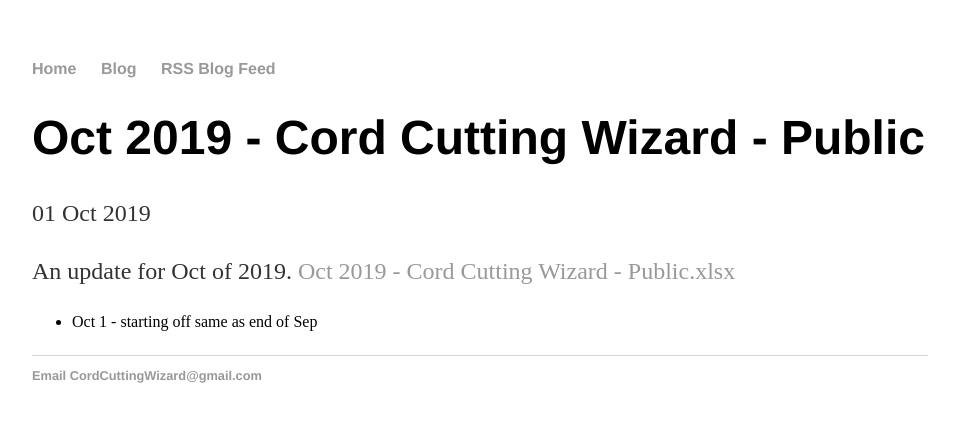
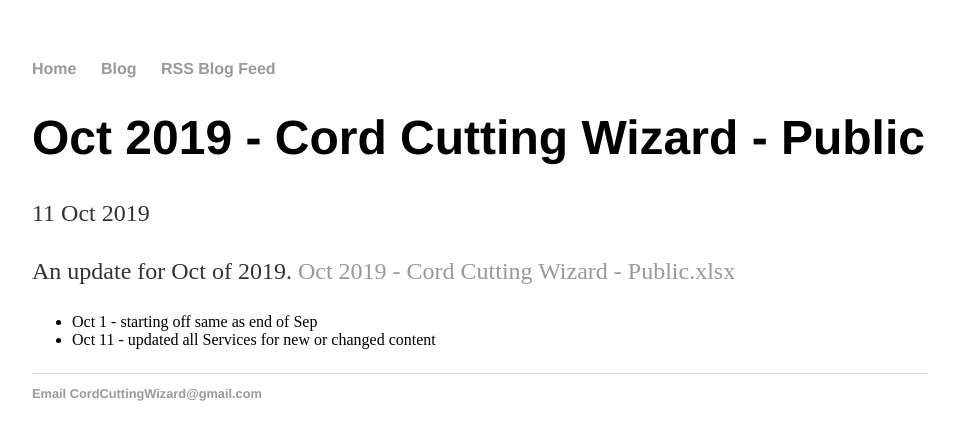
Before and after one commit to wjhladik/wjhladik.github.io, a Jekyll site: the page built from _posts/2019-10-11-Oct-2019-Cord-Cutting-Wizard-Public.md, in a window 1280 px wide. Shown: the top 440 px of the page, without its empty margins (160-1115 px from the left). Built offline with Jekyll 4.4.1, drawn with Linux system fonts in a browser that asks for light colours.

Commit message:
Update and rename 2019-10-01-Oct-2019-Cord-Cutting-Wizard-Public.md to 2019-10-11-Oct-2019-Cord-Cutting-Wizard-Public.md

```diff
--- a/_posts/2019-10-01-Oct-2019-Cord-Cutting-Wizard-Public.md
+++ b/_posts/2019-10-11-Oct-2019-Cord-Cutting-Wizard-Public.md
@@ -1,9 +1,10 @@
 ---
 layout: post
 title: "Oct 2019 - Cord Cutting Wizard - Public"
-date: 2019-10-01
+date: 2019-10-11
 ---
 <p>An update for Oct of 2019. <a href="/Oct 2019 - Cord Cutting Wizard - Public.xlsx">Oct 2019 - Cord Cutting Wizard - Public.xlsx</a>
   <p>
     <ul>
       <li>Oct 1 - starting off same as end of Sep
+      <li>Oct 11 - updated all Services for new or changed content
```
